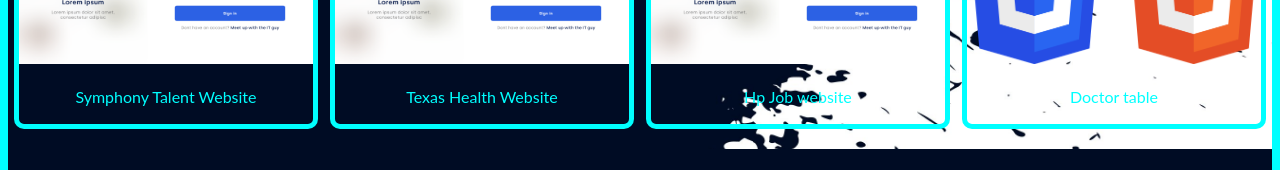
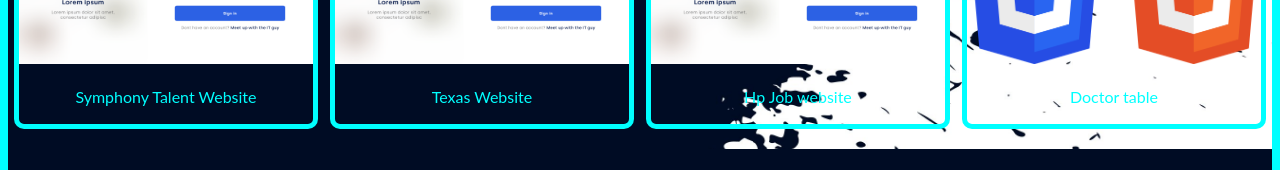
Before and after one commit to Rahman-Abdul/my-portfolio, a Next.js app: page /works in a window 1280 px wide. Shown: the part 501-671 px from the top of the page. Built offline with nearby package versions, Linux system fonts and the light colour scheme.

Commit message:
new changes

```diff
--- a/pages/works.tsx
+++ b/pages/works.tsx
@@ -67,7 +67,7 @@
     <a target="_blank" href="img_mountains.jpg">
     <Image src={doctor} alt="Illustrator" width="600" height="400"/>
     </a>
-    <div className="desc">Texas Health Website</div>
+    <div className="desc">Texas Website</div>
   </div>
 </div>
 
```
